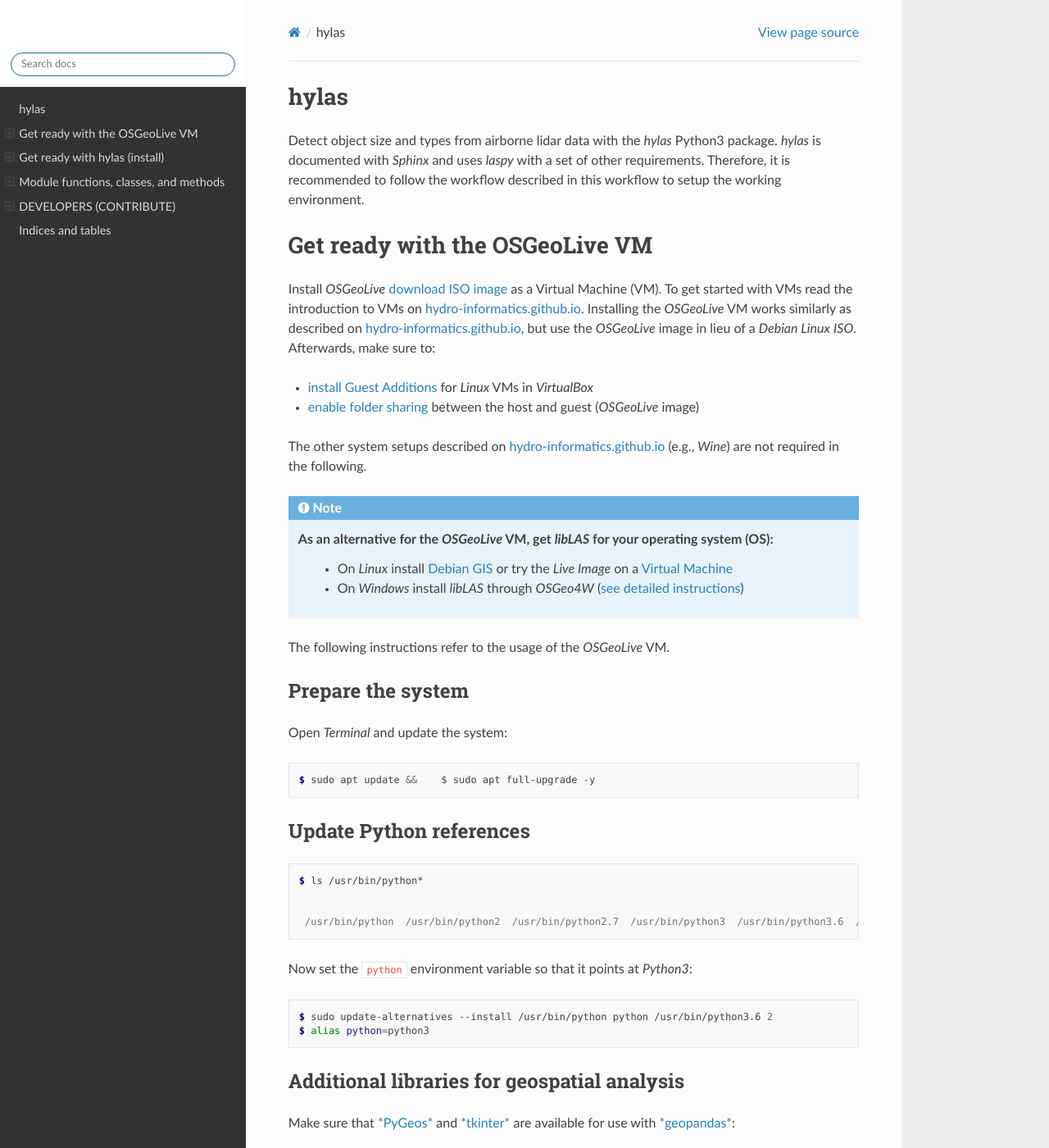
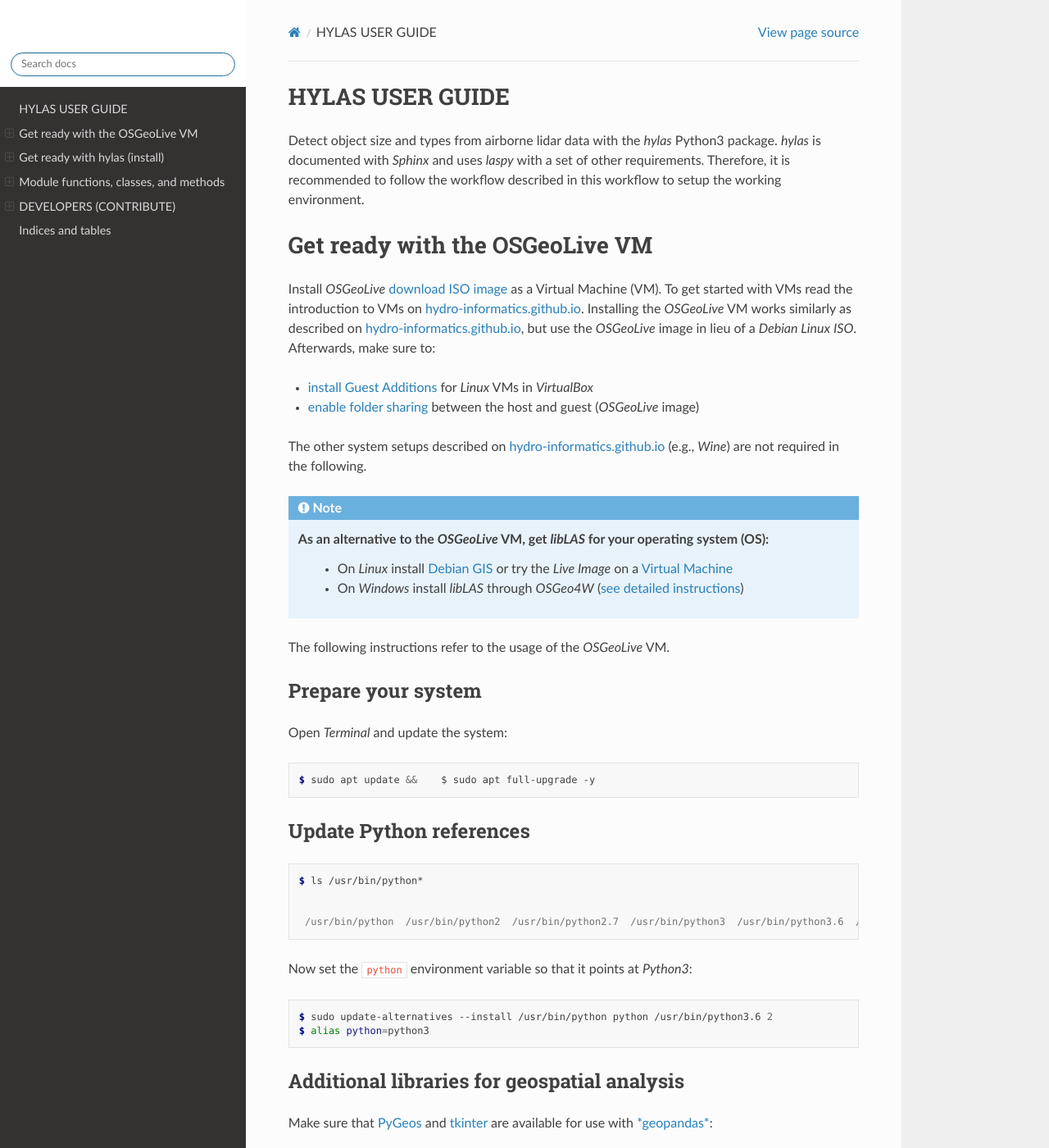
Before and after one commit to sschwindt/hylas, a Sphinx documentation site: the page built from docs/index.rst, in a window 1280 px wide and 1400 px high. Shown: the whole window at 82% size. Built offline with Sphinx 7.4.7 and the Read the Docs theme 2.0.0, drawn with Linux system fonts in a browser that asks for light colours; pages that are not in the unit, such as notebooks, are missing from menus.

Commit message:
updated docs

```diff
--- a/docs/index.rst
+++ b/docs/index.rst
@@ -3,8 +3,8 @@
    You can adapt this file completely to your liking, but it should at least
    contain the root ``toctree`` directive.
 
-hylas
-=====
+HYLAS USER GUIDE
+================
 
 .. toctree::
     :maxdepth: 4
@@ -32,13 +32,13 @@
 The other system setups described on `hydro-informatics.github.io <https://hydro-informatics.github.io/vm.>`_ (e.g., *Wine*) are not required in the following.
 
 .. note::
-   As an alternative for the *OSGeoLive* VM, get *libLAS* for your operating system (OS):
+   As an alternative to the *OSGeoLive* VM, get *libLAS* for your operating system (OS):
           * On *Linux* install `Debian GIS <https://wiki.debian.org/DebianGis>`_ or try the *Live Image* on a `Virtual Machine <https://hydro-informatics.github.io/vm.>`_
           * On *Windows* install *libLAS* through *OSGeo4W* (`see detailed instructions <https://liblas.org/osgeo4w.>`_)
 
 The following instructions refer to the usage of the *OSGeoLive* VM.
 
-Prepare the system
+Prepare your system
 ---------------------------------------
 
 Open *Terminal*  and update the system:
@@ -69,7 +69,7 @@
 
 Additional libraries for geospatial analysis
 ---------------------------------------------
-Make sure that `*PyGeos* <https://pygeos.readthedocs.io>`_ and `*tkinter* <https://hydro-informatics.github.io/hypy_gui.>`_ are available for use with `*geopandas* <https://geopandas.org/>`_:
+Make sure that `PyGeos <https://pygeos.readthedocs.io>`_ and `tkinter <https://hydro-informatics.github.io/hypy_gui.>`_ are available for use with `*geopandas* <https://geopandas.org/>`_:
 
 .. code:: console
 
@@ -129,7 +129,7 @@
 -------------------------
 
 .. admonition::
-   Any other Python IDE is also OK for working with hylas. Setting up PyCharm is explained here as just one option to work with hylas.
+   Any other Python IDE is also OK for working with *hylas*. Setting up PyCharm is explained here as just one option to work with *hylas*.
 
 Install *PyCharm* if not yet done (requires snap):
 
```
Also changed, not shown: other parts of docs/index.rst (+2 -2 lines).
